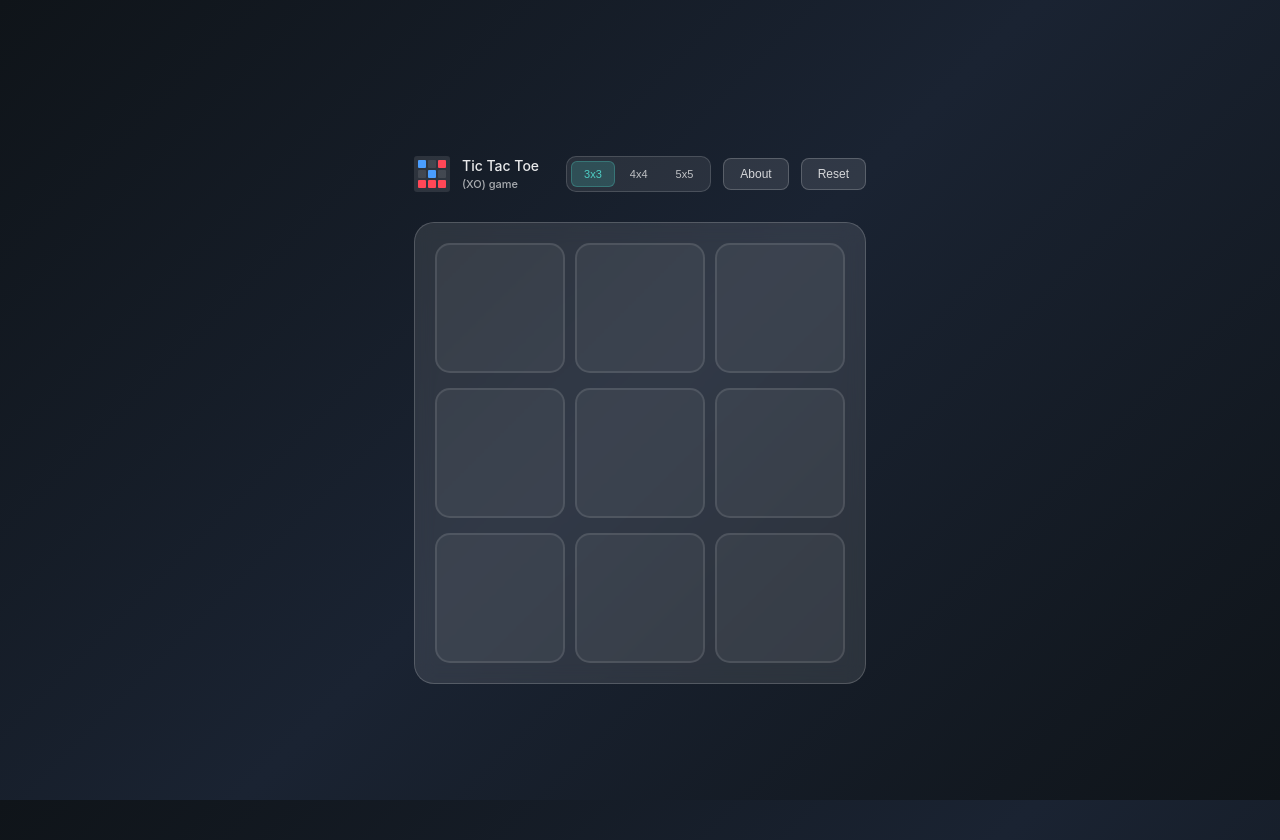
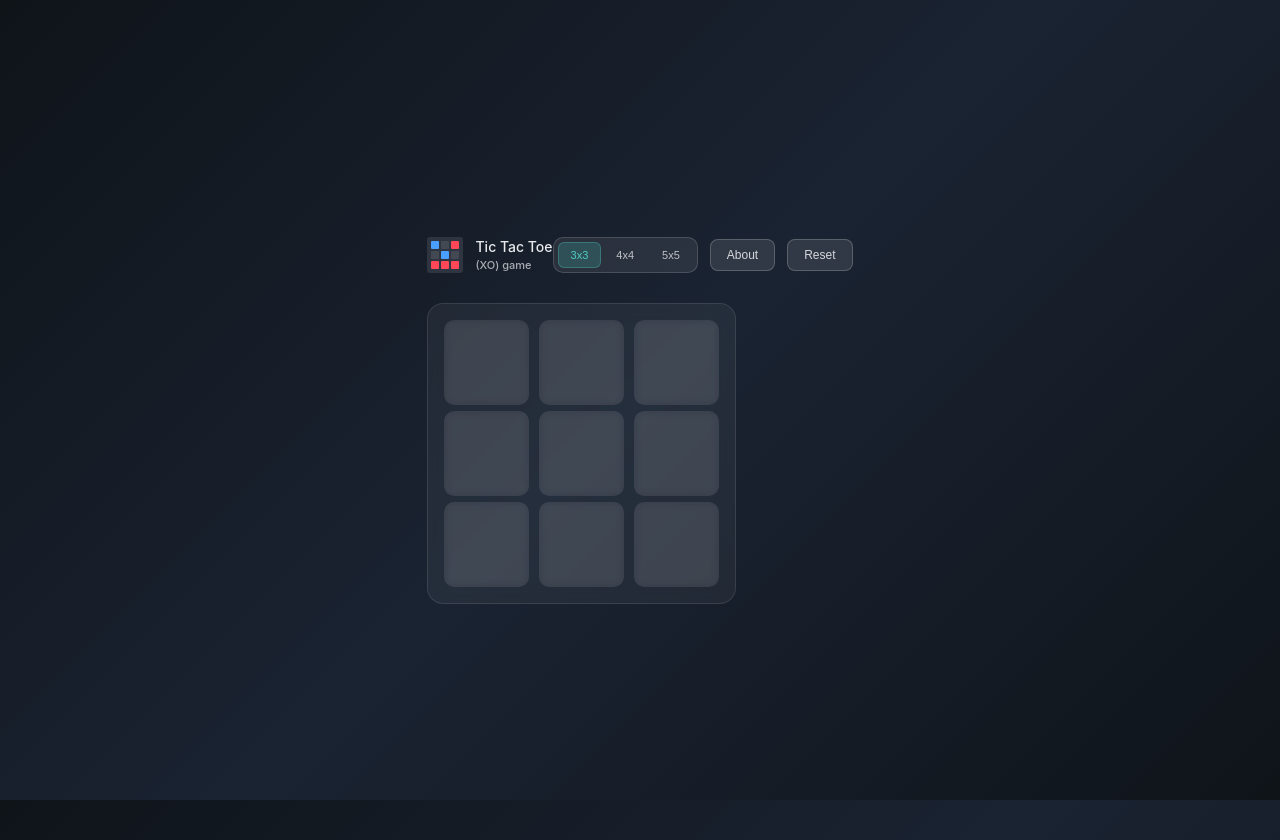
Before and after one commit to mahmoudalnkeeb/tic-tac-toe-multiplayer, a Next.js app: page / in a window 1280 px wide. Built offline with nearby package versions, Linux system fonts and the light colour scheme.

Commit message:
style: update board styles & add XO symbols instead of letters

```diff
--- a/src/components/XOGame/XOBoard/BoardRow/BoardRow.module.scss
+++ b/src/components/XOGame/XOBoard/BoardRow/BoardRow.module.scss
@@ -2,17 +2,4 @@
   display: flex;
   align-items: center;
   gap: 10px;
-  animation: fadeIn 0.5s ease-out;
 }
-
-@keyframes fadeIn {
-  from {
-    opacity: 0;
-    transform: translateY(10px);
-  }
-
-  to {
-    opacity: 1;
-    transform: translateY(0);
-  }
-}
--- a/src/components/XOGame/XOBoard/XOBoard.module.scss
+++ b/src/components/XOGame/XOBoard/XOBoard.module.scss
@@ -1,11 +1,9 @@
 .board {
-  display: flex;
-  flex-direction: column;
-  gap: 15px;
-  padding: 20px;
-  background: rgba(255, 255, 255, 0.1);
+  display: grid;
+  gap: 6px;
+  padding: 16px;
+  background: rgba(255, 255, 255, 0.05);
+  border-radius: 16px;
+  border: 1px solid rgba(255, 255, 255, 0.1);
   backdrop-filter: blur(10px);
-  border-radius: 20px;
-  border: 1px solid rgba(255, 255, 255, 0.18);
-  height: fit-content;
 }
--- a/src/components/XOGame/XOBoard/XOSquare/XOSquare.jsx
+++ b/src/components/XOGame/XOBoard/XOSquare/XOSquare.jsx
@@ -1,10 +1,13 @@
 import s from "./XOSquare.module.scss";
 
 const XOSquare = ({ value, disabled, onClick }) => {
+  console.log(value);
   return (
     <button
       type="button"
-      className={s.square}
+      className={`${s.square} ${
+        value === "✕" ? s.playerX : value === "○" ? s.playerO : ""
+      }`}
       onClick={onClick}
       disabled={disabled}
     >
--- a/src/components/XOGame/XOBoard/XOSquare/XOSquare.module.scss
+++ b/src/components/XOGame/XOBoard/XOSquare/XOSquare.module.scss
@@ -1,49 +1,44 @@
 .square {
-  background: rgba(255, 255, 255, 0.05);
-  border: 2px solid rgba(255, 255, 255, 0.1);
-  color: var(--foreground);
+  background: rgba(255, 255, 255, 0.08);
+  border: 2px solid transparent;
+  min-width: 85px;
+  min-height: 85px;
+  border-radius: 10px;
   display: flex;
   align-items: center;
   justify-content: center;
-  font-size: 2.5rem;
+  cursor: pointer;
+  position: relative;
+  backdrop-filter: blur(5px);
+  font-size: 2rem;
   font-weight: bold;
-  aspect-ratio: 1 / 1;
-  width: 130px;
-  height: 130px;
-  cursor: pointer;
   user-select: none;
-  border-radius: 15px;
-  position: relative;
-  overflow: hidden;
   transition:
+    background .3s ease,
     border-color .3s ease,
-    translate .3s ease,
-    box-shadow .3s ease;
+    box-shadow .3s ease,
+    text-shadow .3s ease;
+
+  &.playerO {
+    border-color: #ff6b6b;
+    background: rgba(255, 107, 107, 0.1);
+    color: #ff6b6b;
+    text-shadow: 0 0 20px rgba(255, 107, 107, 0.5);
+    box-shadow: 0 0 15px rgba(255, 107, 107, 0.1);
+    font-size: 3.8rem;
+  }
+
+  &.playerX {
+    border-color: #4ecdc4;
+    background: rgba(78, 205, 196, 0.1);
+    color: #4ecdc4;
+    text-shadow: 0 0 20px rgba(78, 205, 196, 0.5);
+    box-shadow: 0 0 15px rgba(78, 205, 196, 0.1);
+  }
 
   &:not(:disabled):hover {
+    background: rgba(255, 255, 255, 0.15);
     border-color: rgba(255, 255, 255, 0.3);
-    box-shadow: 0 5px 15px rgba(0, 0, 0, 0.2);
-
-    &::before {
-      opacity: 1;
-    }
-  }
-
-  &:not(:disabled):active {
-    translate: 0 1px;
+    box-shadow: 0 8px 25px rgba(0, 0, 0, 0.3);
   }
 }
-
-.square::before {
-  content: '';
-  position: absolute;
-  top: 0;
-  left: 0;
-  width: 100%;
-  height: 100%;
-  background: linear-gradient(135deg,
-      rgba(255, 255, 255, 0.1) 0%,
-      rgba(255, 255, 255, 0) 100%);
-  opacity: 0;
-  transition: opacity .3s ease;
-}
--- a/src/stores/xo.store.js
+++ b/src/stores/xo.store.js
@@ -8,7 +8,7 @@ import { create } from "zustand";
 
 const initialGameStates = ({ boardSize = 3 } = {}) => ({
   hasGameStart: true,
-  playerTurn: "X",
+  playerTurn: "✕",
   boardSize,
   winner: "",
   board: createBoardBySize(boardSize),
@@ -25,7 +25,7 @@ export const useXOStore = create((set, get) => ({
     if (!get().hasGameStart) return;
 
     const { playerTurn, board, declareWinner } = get();
-    const opponent = playerTurn === "X" ? "O" : "X";
+    const opponent = playerTurn === "✕" ? "○" : "✕";
     const newBoard = updateBoard({ board, rowIndex, columnIndex, playerTurn });
 
     set({ board: newBoard, playerTurn: opponent });
```
